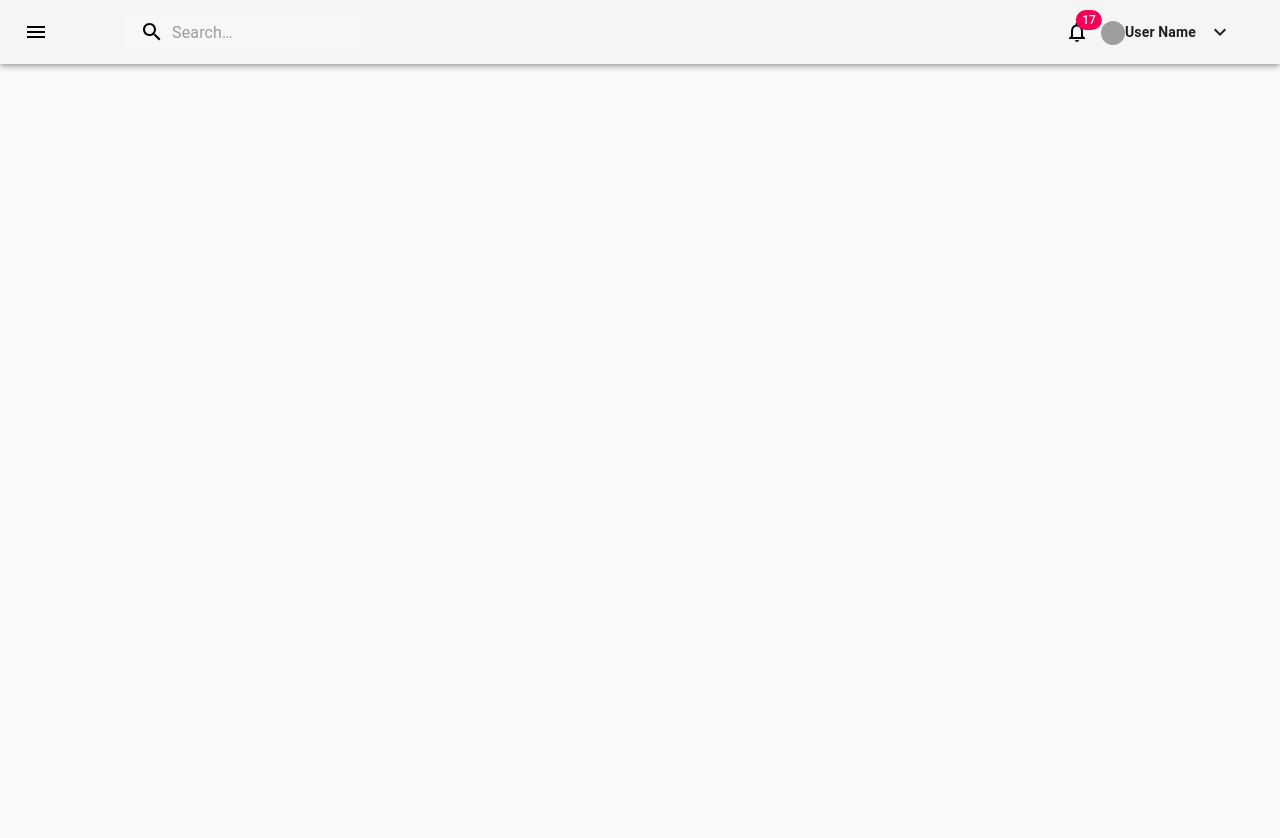
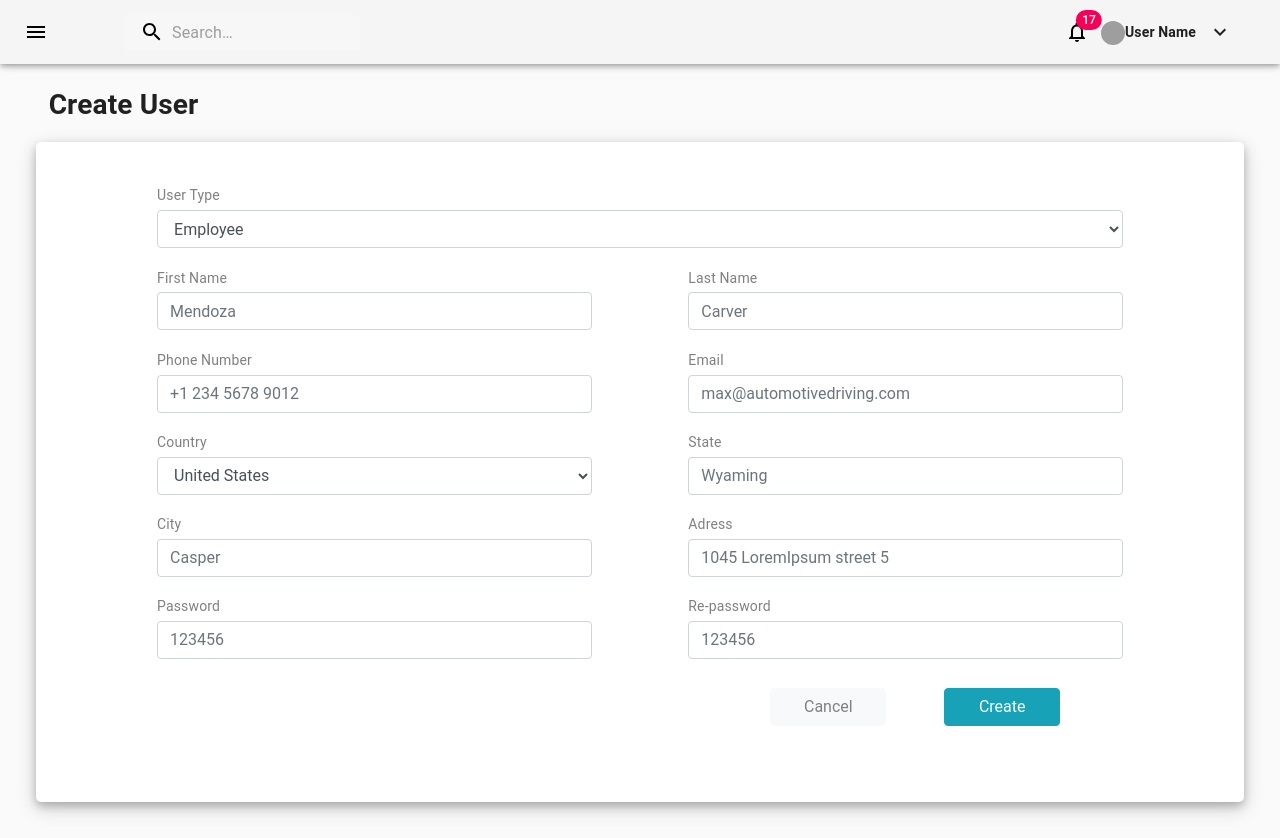
Before and after one commit to ayeshatasaduq/SalesEnforceClient, a React (Create React App) app: page /createuser in a window 1280 px wide. Before the commit the page ends 800 px from the top, so only its background shows below. Built offline with nearby package versions, Linux system fonts and the light colour scheme; grey boxes are pictures that could not be loaded.

Commit message:
Added Create Form Page

```diff
--- /dev/null
+++ b/src/components/CreatUser.js
@@ -0,0 +1,82 @@
+import React from 'react';
+import useStyles from './CreateUserDesign';
+import Card from '@material-ui/core/Card';
+import {Container , Col , Row , Form , Button} from 'react-bootstrap';
+import CalendarTodayOutlinedIcon from '@material-ui/icons/CalendarTodayOutlined';
+import PermIdentityIcon from '@material-ui/icons/PermIdentity';
+export default function CreateUser() {
+  const classes = useStyles();
+
+  return (
+      <div>
+            <div className={classes.display}>
+        <h3 style={{marginLeft : '2%' , fontWeight: 'bold'}}>Create User</h3>
+
+        </div>
+    <Card className={classes.card}>
+    <Form className={classes.form}>
+  <div>
+    <Form.Label className={classes.labellefttop}>User Type</Form.Label>
+    <Form.Control className={classes.textDesignTop}  as='select' >
+      <option>Employee</option>
+
+      </Form.Control>
+   </div>
+  <div className={classes.display}>
+  <Form.Label className={classes.labelleft}>First Name</Form.Label>
+  <Form.Label className={classes.labelleft}>Last Name</Form.Label>
+  </div>
+
+    <div className={classes.display}>
+      <Form.Control className={classes.textDesign} placeholder="Mendoza"/>
+
+      <Form.Control className={classes.textDesign} placeholder="Carver"/>
+    </div>
+    <div className={classes.display}>
+    <Form.Label className={classes.labelleft}>Phone Number</Form.Label>
+    <Form.Label className={classes.labelleft}>Email</Form.Label>
+    </div>
+    <div className={classes.display}>
+      <Form.Control className={classes.textDesign} placeholder="+1 234 5678 9012"/>
+      <Form.Control className={classes.textDesign} placeholder="max@automotivedriving.com"/>
+  </div>
+  <div className={classes.display}>
+    <Form.Label className={classes.labelleft}>Country</Form.Label>
+    <Form.Label className={classes.labelleft}>State</Form.Label>
+    </div>
+    <div className={classes.display}>
+    <Form.Control className={classes.textDesign}  as='select' >
+      <option>United States</option>
+      <option>Arab Emirates</option>
+      <option>United Kingdom</option>
+      <option>Australia</option>
+      </Form.Control>
+
+      <Form.Control className={classes.textDesign}  placeholder="Wyaming" />
+    </div>
+    <div className={classes.display}>
+    <Form.Label className={classes.labelleft}>City</Form.Label>
+    <Form.Label className={classes.labelleft}>Adress</Form.Label>
+    </div>
+    <div className={classes.display}>
+      <Form.Control className={classes.textDesign} placeholder="Casper"/>
+      <Form.Control className={classes.textDesign} placeholder="1045 LoremIpsum street 5"/>
+    </div>
+    <div className={classes.display}>
+    <Form.Label className={classes.labelleft}>Password</Form.Label>
+    <Form.Label className={classes.labelleft}>Re-password</Form.Label>
+    </div>
+    <div className={classes.display}>
+      <Form.Control className={classes.textDesign} type="password" placeholder="123456"/>
+      <Form.Control className={classes.textDesign} type='password' placeholder="123456"/>
+    </div>
+    <div>
+    <Button variant="light" className={classes.cancel}>Cancel</Button>
+    <Button variant="info" className={classes.save}>Create</Button>
+    </div>
+    </Form>
+
+    </Card>
+    </div>
+  );
+}
--- /dev/null
+++ b/src/components/CreateUserDesign.js
@@ -0,0 +1,65 @@
+
+import { makeStyles } from '@material-ui/core/styles';
+
+const useStyles=makeStyles((theme) => ({
+
+
+card: {
+
+  margin: "1%",
+  height : '660px',
+  boxShadow: '0 4px 8px 0 rgba(0, 0, 0, 0.2), 0 6px 20px 0 rgba(0, 0, 0, 0.19)',
+  borderRadius : '5px',
+},
+form:{
+  marginTop:"2%",
+  marginBottom:"2%",
+  marginLeft:"10%",
+  marginRight:"10%"
+},
+display:{
+    display : 'flex',
+    justifyContent : 'space-between',
+  },
+text:{
+    fontWeight:"bold" , textAlign: "left"
+},
+textDesign:{
+    width:'45%',
+
+
+  },
+  labelleft:{
+    marginTop:'2%',
+    width:"45%",
+    textAlign:"left",
+    color:'gray',
+    marginBottom:'0.5%'
+  },
+  textDesignTop:{
+    width:'100%',
+  },
+  labellefttop:{
+    marginTop:'2%',
+    width:"100%",
+    textAlign:"left",
+    color:'gray',
+    marginBottom:'0.5%'
+  },
+  cancel:{
+    paddding: '10%',
+    margin:'3%',
+    width : '12%',
+    color: 'gray',
+    marginLeft : '60%',
+
+  },
+  save:{
+    paddding: '10%',
+    margin:'3%',
+    width : '12%',
+    color: 'white',
+  }
+}));
+
+export default useStyles;
--- a/src/components/DrawerLeft.js
+++ b/src/components/DrawerLeft.js
@@ -26,6 +26,7 @@ import ApplyforLeave from "./ApplyforLeave";
 import AttendenceDisplay from './AttendenceDisplay';
 import Employees from './Employees';
 import Create from './Create';
+import CreateUser from './CreatUser';
 import { BrowserRouter, Route, Link } from "react-router-dom";
 
 function DrawerLeft() {
@@ -140,6 +141,7 @@ function DrawerLeft() {
       <Route exact path='/attendencedisplay' component={AttendenceDisplay}/>
       <Route exact path='/employe' component={Employees}/>
       <Route exact path='/create' component={Create}/>
+      <Route exact path='/createuser' component={CreateUser}/>
       </BrowserRouter>
       </main>
 
```
Also changed, not shown: 1 other file (tests, documents, lock files or other folders).
